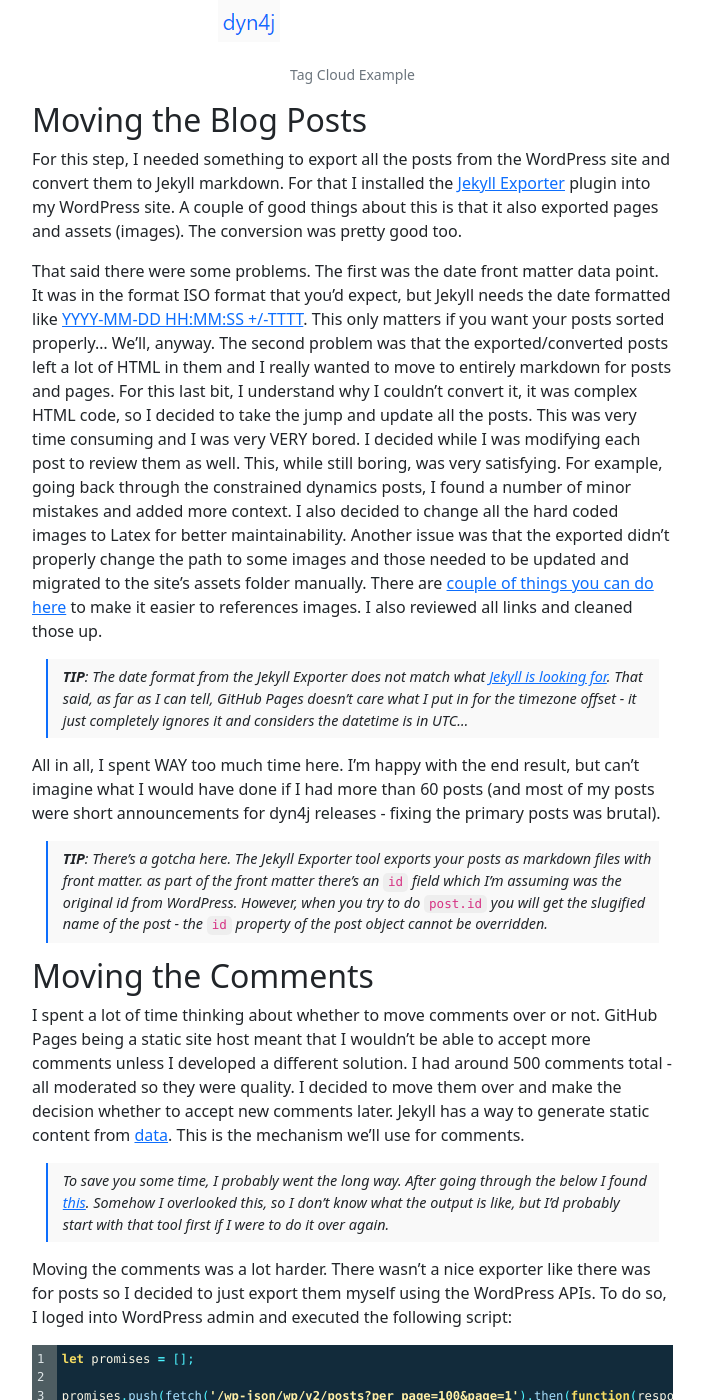
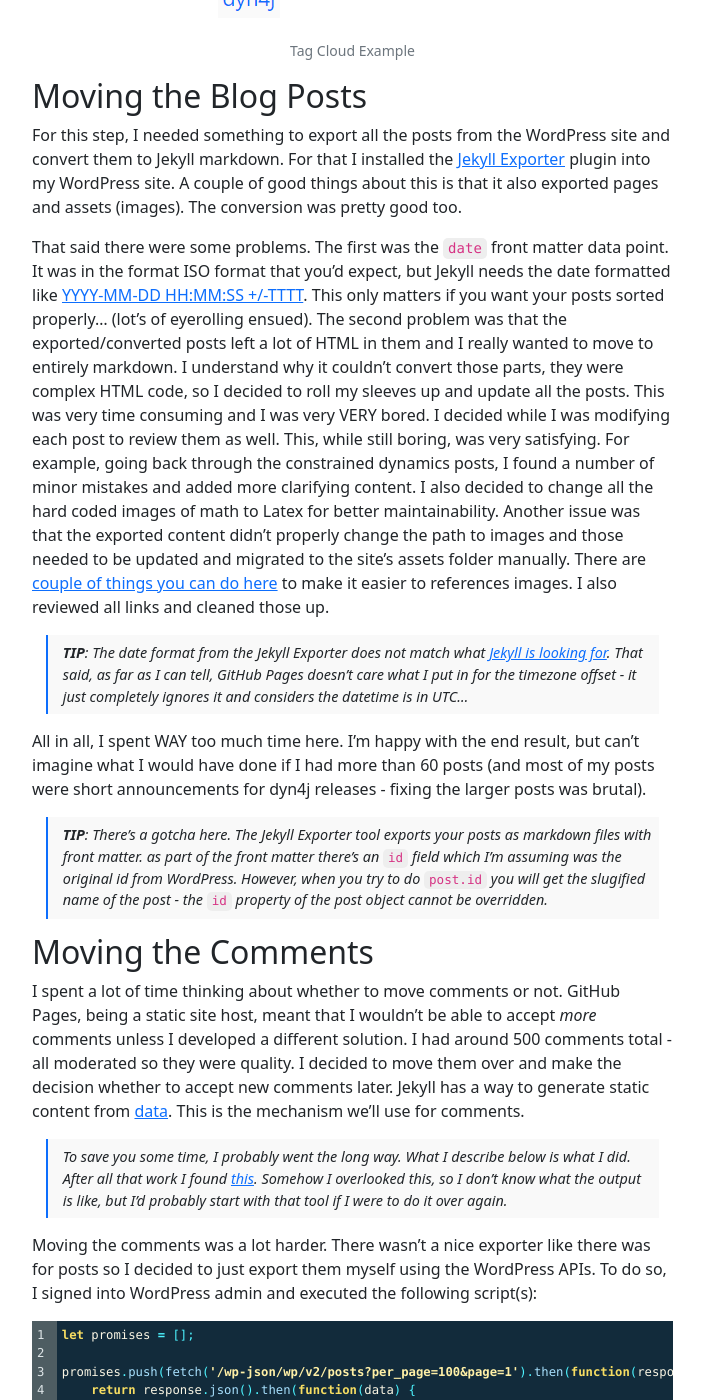
Before and after one commit to dyn4j/dyn4j.github.io, a Jekyll site: the page built from _posts/2021-04-30-wordpress-to-github-pages.md, in a window 1280 px wide and 1400 px high, scrolled down 3326 px. Shown: the whole window, without its empty margins (145-849 px from the left). Built offline with Jekyll 4.4.1, drawn with Linux system fonts in a browser that asks for light colours; nearby versions of some CDN libraries; some of the changed text lies outside the part shown.

Commit message:
Cleaned up some typos

````diff
--- a/_posts/2021-04-30-wordpress-to-github-pages.md
+++ b/_posts/2021-04-30-wordpress-to-github-pages.md
@@ -37,18 +37,18 @@
 > Refer to the GitHub Page documentation to understand what things are not supported. For example, not all Jekyll plugins are supported.
 
 ## Build the Skeleton
-My first goal was to build the basic skeleton of the site and the landing page.  I wanted to choose an existing template, but they all seemed OK - nothing really wrong with them, just not what I wanted so I decided to download a few example jekyll themes ([no-style-please](http://jekyllthemes.org/themes/no-style-please/) and [creative theme](http://jekyllthemes.org/themes/creative-theme/)) as references.  I also decided on [Bootstrap 5](https://getbootstrap.com/docs/5.0/getting-started/introduction/) for the basic UI components and then set after it.
+My first goal was to build the basic skeleton of the site and the landing page.  I wanted to choose an existing template, but they all seemed OK - nothing really wrong with them, just not what I wanted so I decided to download a few example jekyll themes: ([no-style-please](http://jekyllthemes.org/themes/no-style-please/) and [creative theme](http://jekyllthemes.org/themes/creative-theme/)) as references.  I also decided on [Bootstrap 5](https://getbootstrap.com/docs/5.0/getting-started/introduction/) for the basic UI components and then set after it.
 
 {% include figure.html name="bootstrap.png" caption="Bootstrap 5" credit="https://getbootstrap.com/" %}
 
 This stage quickly devolved into fixing all the things I didn't like about the old site and feverishly testing on all different screen sizes.  I spent a lot of time here.  I cleaned up verbiage, images, links, pretty much everything.  I'm happy I spent the time there, but it was a huge time suck.
 
-For the animation I used [AOS](https://michalsnik.github.io/aos/) since it had the capability to wait for the user to scroll before animating.  I also included the [MathJax](http://docs.mathjax.org/en/latest/index.html) library since I have a few blog posts that are math heavy.  Finally,
+For the animation I used [AOS](https://michalsnik.github.io/aos/) since it had the capability to wait for the user to scroll before animating.  I also included the [MathJax](http://docs.mathjax.org/en/latest/index.html) library since I have a few blog posts that are math heavy.
 
 So at this point I had the landing page done and a decent pattern to follow for the rest of the site.
 
 ## Build the Blog
-The next step was to get the blog portion of the site going. For that I referenced the no-style-please theme to understand how to display them, where to put the posts, and so on.  I made it my own and modeled it after the existing site with a [tag cloud](https://superdevresources.com/tag-cloud-jekyll/), [grouped by year](https://stackoverflow.com/questions/24191711/archive-jekyll-posts-by-year), and [category links](https://gist.github.com/Phlow/a0e3fa686eb259fe7f76).  There are some limitations here that I didn't really like, but it was a small price to pay.  For example, to create a link to a specific tag or category - not possible - instead you can create a page with all your posts grouped by tag/category and link to that page with an anchor to the correct location on the page.  Not huge deal - no one reads these anyway do they?  The other thing that wasn't straight forward was the [paging](https://jekyllrb.com/docs/pagination/) for the main blog landing page - I didn't want a hundred blog posts to all be on the same page that the user lands on, but instead the last 10 or something.
+The next step was to get the blog portion of the site going. For that I referenced the no-style-please theme to understand how to display them, where to put the posts, and so on.  I made it my own and modeled it after the existing site with a [tag cloud](https://superdevresources.com/tag-cloud-jekyll/), [grouped by year](https://stackoverflow.com/questions/24191711/archive-jekyll-posts-by-year), and [category links](https://gist.github.com/Phlow/a0e3fa686eb259fe7f76) sections.  There are some limitations here that I didn't really like, but it was a small price to pay.  For example, to create a link to a specific tag or category - not possible - instead you can create a page with _all_ your posts grouped by tag/category and link to that page with an anchor to the correct location on the page.  Not huge deal - no one reads these anyway do they?  The other thing that wasn't straight forward was the [paging](https://jekyllrb.com/docs/pagination/) for the main blog landing page - I didn't want a hundred blog posts to all be on the same page that the user lands on.
 
 I built it out while using the same posts from the no-style-please theme first to get all the includes and layouts the way I wanted them.
 
@@ -57,20 +57,20 @@
 ## Moving the Blog Posts
 For this step, I needed something to export all the posts from the WordPress site and convert them to Jekyll markdown.  For that I installed the [Jekyll Exporter](https://wordpress.org/plugins/jekyll-exporter/) plugin into my WordPress site.  A couple of good things about this is that it also exported pages and assets (images).  The conversion was pretty good too.
 
-That said there were some problems.  The first was the date front matter data point.  It was in the format ISO format that you'd expect, but Jekyll needs the date formatted like [YYYY-MM-DD HH:MM:SS +/-TTTT](https://jekyllrb.com/docs/front-matter/#predefined-variables-for-posts).  This only matters if you want your posts sorted properly...  We'll, anyway. The second problem was that the exported/converted posts left a lot of HTML in them and I really wanted to move to entirely markdown for posts and pages.  For this last bit, I understand why I couldn't convert it, it was complex HTML code, so I decided to take the jump and update all the posts.  This was very time consuming and I was very VERY bored.  I decided while I was modifying each post to review them as well.  This, while still boring, was very satisfying.  For example, going back through the constrained dynamics posts, I found a number of minor mistakes and added more context.  I also decided to change all the hard coded images to Latex for better maintainability.  Another issue was that the exported didn't properly change the path to some images and those needed to be updated and migrated to the site's assets folder manually.  There are [couple of things you can do here](https://stackoverflow.com/questions/19331362/using-an-image-caption-in-markdown-jekyll) to make it easier to references images.  I also reviewed all links and cleaned those up.
+That said there were some problems.  The first was the `date` front matter data point.  It was in the format ISO format that you'd expect, but Jekyll needs the date formatted like [YYYY-MM-DD HH:MM:SS +/-TTTT](https://jekyllrb.com/docs/front-matter/#predefined-variables-for-posts).  This only matters if you want your posts sorted properly... (lot's of eyerolling ensued). The second problem was that the exported/converted posts left a lot of HTML in them and I really wanted to move to entirely markdown.  I understand why it couldn't convert those parts, they were complex HTML code, so I decided to roll my sleeves up and update all the posts.  This was very time consuming and I was very VERY bored.  I decided while I was modifying each post to review them as well.  This, while still boring, was very satisfying.  For example, going back through the constrained dynamics posts, I found a number of minor mistakes and added more clarifying content.  I also decided to change all the hard coded images of math to Latex for better maintainability.  Another issue was that the exported content didn't properly change the path to images and those needed to be updated and migrated to the site's assets folder manually.  There are [couple of things you can do here](https://stackoverflow.com/questions/19331362/using-an-image-caption-in-markdown-jekyll) to make it easier to references images.  I also reviewed all links and cleaned those up.
 
 > **TIP**: The date format from the Jekyll Exporter does not match what [Jekyll is looking for](https://jekyllrb.com/docs/front-matter/#predefined-variables-for-posts).  That said, as far as I can tell, GitHub Pages doesn't care what I put in for the timezone offset - it just completely ignores it and considers the datetime is in UTC...
 
-All in all, I spent WAY too much time here.  I'm happy with the end result, but can't imagine what I would have done if I had more than 60 posts (and most of my posts were short announcements for dyn4j releases - fixing the primary posts was brutal).
+All in all, I spent WAY too much time here.  I'm happy with the end result, but can't imagine what I would have done if I had more than 60 posts (and most of my posts were short announcements for dyn4j releases - fixing the larger posts was brutal).
 
 > **TIP**: There's a gotcha here.  The Jekyll Exporter tool exports your posts as markdown files with front matter.  as part of the front matter there's an `id` field which I'm assuming was the original id from WordPress.  However, when you try to do `post.id` you will get the slugified name of the post - the `id` property of the post object cannot be overridden.
 
 ## Moving the Comments
-I spent a lot of time thinking about whether to move comments over or not.  GitHub Pages being a static site host meant that I wouldn't be able to accept more comments unless I developed a different solution.  I had around 500 comments total - all moderated so they were quality.  I decided to move them over and make the decision whether to accept new comments later.  Jekyll has a way to generate static content from [data](https://jekyllrb.com/docs/datafiles/).  This is the mechanism we'll use for comments.
+I spent a lot of time thinking about whether to move comments or not.  GitHub Pages, being a static site host, meant that I wouldn't be able to accept _more_ comments unless I developed a different solution.  I had around 500 comments total - all moderated so they were quality.  I decided to move them over and make the decision whether to accept new comments later.  Jekyll has a way to generate static content from [data](https://jekyllrb.com/docs/datafiles/).  This is the mechanism we'll use for comments.
 
-> To save you some time, I probably went the long way.  After going through the below I found [this](https://damieng.com/blog/2018/05/28/wordpress-to-jekyll-comments#exporting-comments-from-wordpress).  Somehow I overlooked this, so I don't know what the output is like, but I'd probably start with that tool first if I were to do it over again.
+> To save you some time, I probably went the long way.  What I describe below is what I did.  After all that work I found [this](https://damieng.com/blog/2018/05/28/wordpress-to-jekyll-comments#exporting-comments-from-wordpress).  Somehow I overlooked this, so I don't know what the output is like, but I'd probably start with that tool  if I were to do it over again.
 
-Moving the comments was a lot harder.  There wasn't a nice exporter like there was for posts so I decided to just export them myself using the WordPress APIs.  To do so, I loged into WordPress admin and executed the following script:
+Moving the comments was a lot harder.  There wasn't a nice exporter like there was for posts so I decided to just export them myself using the WordPress APIs.  To do so, I signed into WordPress admin and executed the following script(s):
 
 ```javascript
 let promises = [];
@@ -123,11 +123,13 @@
 });
 ```
 
-You'll need to tweak it for your scenario.  For example, I knew how many posts and comments I had so I just hard coded the number of pages of data I needed to get for both the posts and comments calls.  The script generated a nice JSON string in the console which I just copied and pasted into a file.
+> The WordPress APIs have a limit of 100 records per page.
+
+You'll need to tweak it for your scenario.  For example, I knew how many posts and comments I had so I just hard coded the number of API calls I needed to execute.  The script generated a nice JSON string in the console which I just copied and pasted into a file.
 
 > Not shown here, I also exported all posts to JSON in the same way for the next step.
 
-Now, Jekyll acutally supports a few different formats for "data".  One of which is JSON and at first I used the JSON generated in the previous step to feed the posts with the appropriate comments (by filtering them on the post_guid property).  But after making the decision to implement a solution for new comments, I decided to change how I was storing the comments.  I took this JSON file, read it into memory with a C# console application and converted it into a list of yml files, placed in folders named with the slugified name of the parent post (more on the why later).  Here's the code for that:
+Jekyll acutally supports a few different formats for "data".  One of which is JSON and at first I used the JSON generated in the previous step to feed the posts with the appropriate comments (by filtering them on the post_guid property).  But after making the decision to implement a solution for new comments, I decided to change how I was storing the comments.  I took this JSON file, read it into memory with a C# console application and converted it into a list of yml files, placed in folders named with the slugified name of the parent post (more on the why later).  Here's the code for that:
 
 ```csharp
 class Program
````
Also changed, not shown: other parts of _posts/2021-04-30-wordpress-to-github-pages.md (+4 -4 lines), _posts/2021-05-02-a-faster-broadphase-in-dyn4j-4-0-0.md (+29 -11 lines).
